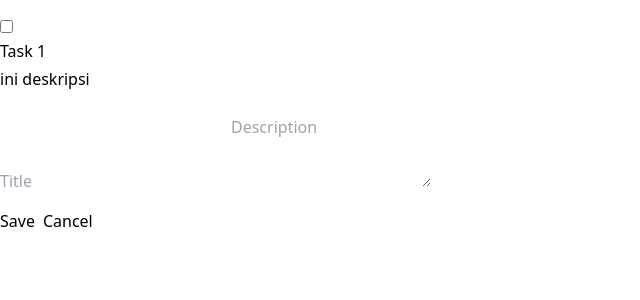
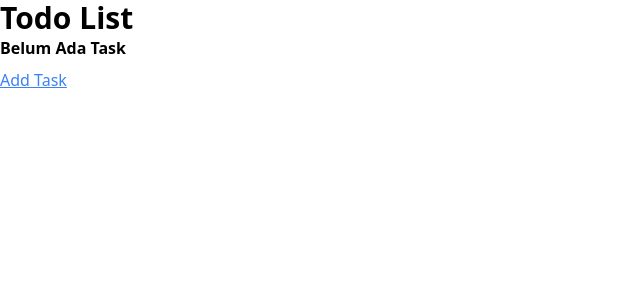
Before and after one commit to triramdhani/tugas-todo-byTri, a Nuxt app: page / in a window 1280 px wide. Shown: the top 300 px of the page, without its empty margins (0-640 px from the left). Built offline with nearby package versions, Linux system fonts and the light colour scheme.

Commit message:
point 1: Tambahkan Empty State dimana akan muncul saat tasks kosong

```diff
--- a/app.vue
+++ b/app.vue
@@ -1,29 +1,39 @@
 <template>
-  <div class="list-task" >
-
-    <div class="item-task d-flex align-items-start border-bottom pt-3 pb-4">
+  <div class="list-task">
+    <header>
+      <h1 class="text-3xl font-bold">Todo List</h1>
+    </header>
+    <div v-show="isEmpty">
+      <p class="font-semibold">Belum Ada Task</p>
+    </div>
+    <div v-for="(task, index) in tasks" :key="index">
+      <div
+        class="item-task d-flex align-items-start border-bottom pt-3 pb-4"
+        v-bind="key"
+      >
         <input
           id="task"
           type="checkbox"
           name="status"
           class="me-2 mt-2"
-        :checked="tasks[0].isDone"
+          :checked="task.isDone"
         />
         <div class="d-flex flex-column">
           <div class="title-task mb-1">
-          {{ tasks[0].title }}
+            {{ task.title }}
           </div>
           <div class="description-task small text-muted">
-          {{ tasks[0].description }}
+            {{ task.description }}
+          </div>
         </div>
       </div>
     </div>
 
     <div class="action py-2">
       <a
-        v-if="isCreating"
+        v-if="!isCreating"
         href="#"
-        class="add-button"
+        class="underline text-blue-500 cursor-pointer"
         @click="isCreating = !isCreating"
         >Add Task</a
       >
@@ -31,11 +41,13 @@
         <div class="card mb-2">
           <div class="card-body d-flex flex-column p-0">
             <input
+              v-model="titleValue"
               class="form-control border-0 mb-2"
               placeholder="Title"
               type="text"
             />
             <textarea
+              v-model="descriptionValue"
               class="form-control border-0 small"
               placeholder="Description"
               rows="3"
@@ -62,30 +74,37 @@ export default {
     return {
       // Daftar task
       tasks: [
-        {
-          title: "Task 1",
-          description: "ini deskripsi",
-          isDone: false,
-        },
+        // {
+        //   title: "Task 1",
+        //   description: "ini deskripsi",
+        //   isDone: false,
+        // },
       ],
       isCreating: false,
       // state for handle form input
       titleValue: ``,
-      descriptionValue: ``
+      descriptionValue: ``,
+      isEmpty: true,
     };
   },
-  methods : {
+  mounted() {
+    const tasks = this.tasks.length === 0;
+    !tasks ? (this.isEmpty = false) : (this.tasks = true);
+  },
+  methods: {
     addTask() {
-      this.tasks.push({
-        title: this.titleValue ,
-        description : this.descriptionValue ,
-        isDone : false
-      })
+      // console.log(this.titleValue);
+      const data = {
+        title: this.titleValue,
+        description: this.descriptionValue,
+        isDone: false,
+      };
+      this.tasks.push(data);
 
       // clear the form input state
-      this.titleValue = ``
-      this.descriptionValue = ``
-    }
-  }
+      this.titleValue = ``;
+      this.descriptionValue = ``;
+    },
+  },
 };
 </script>
```
Lines whose indentation alone changed are shown as unchanged.
